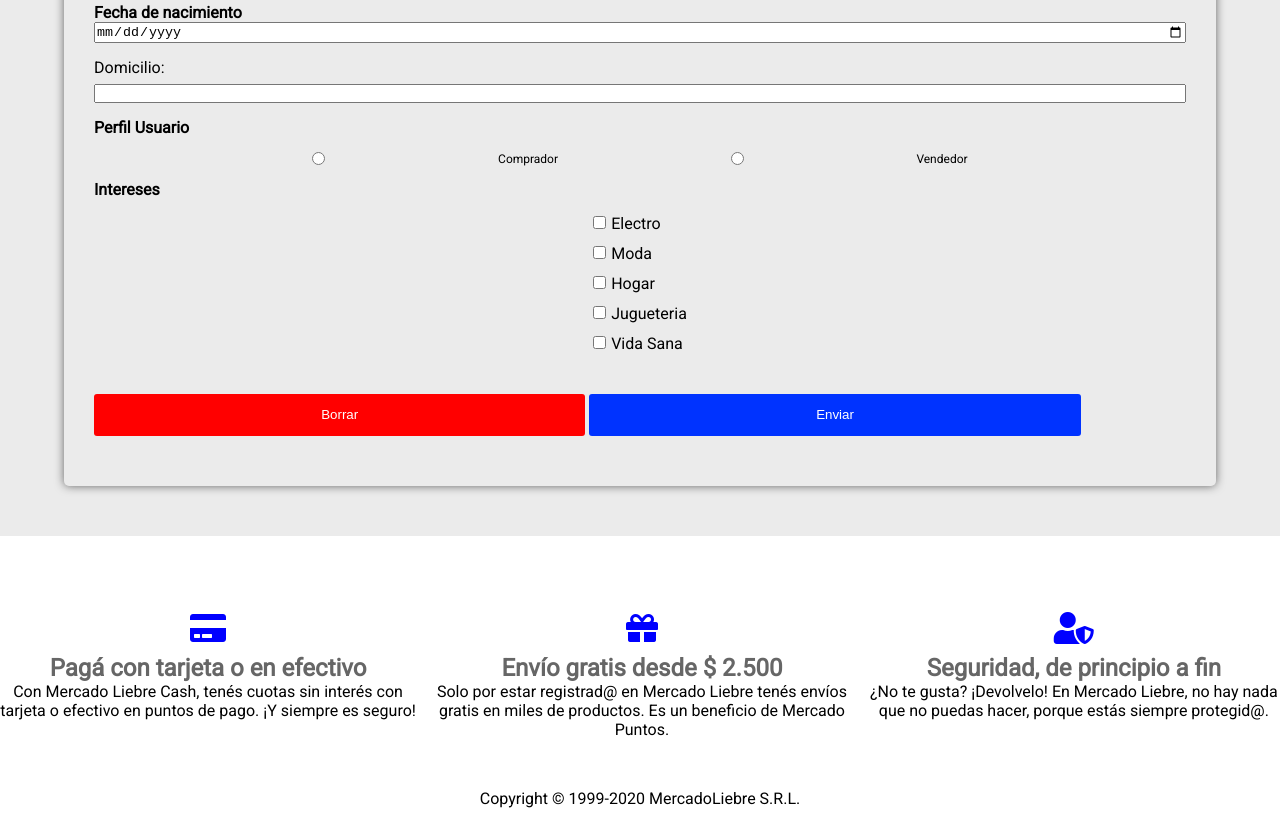
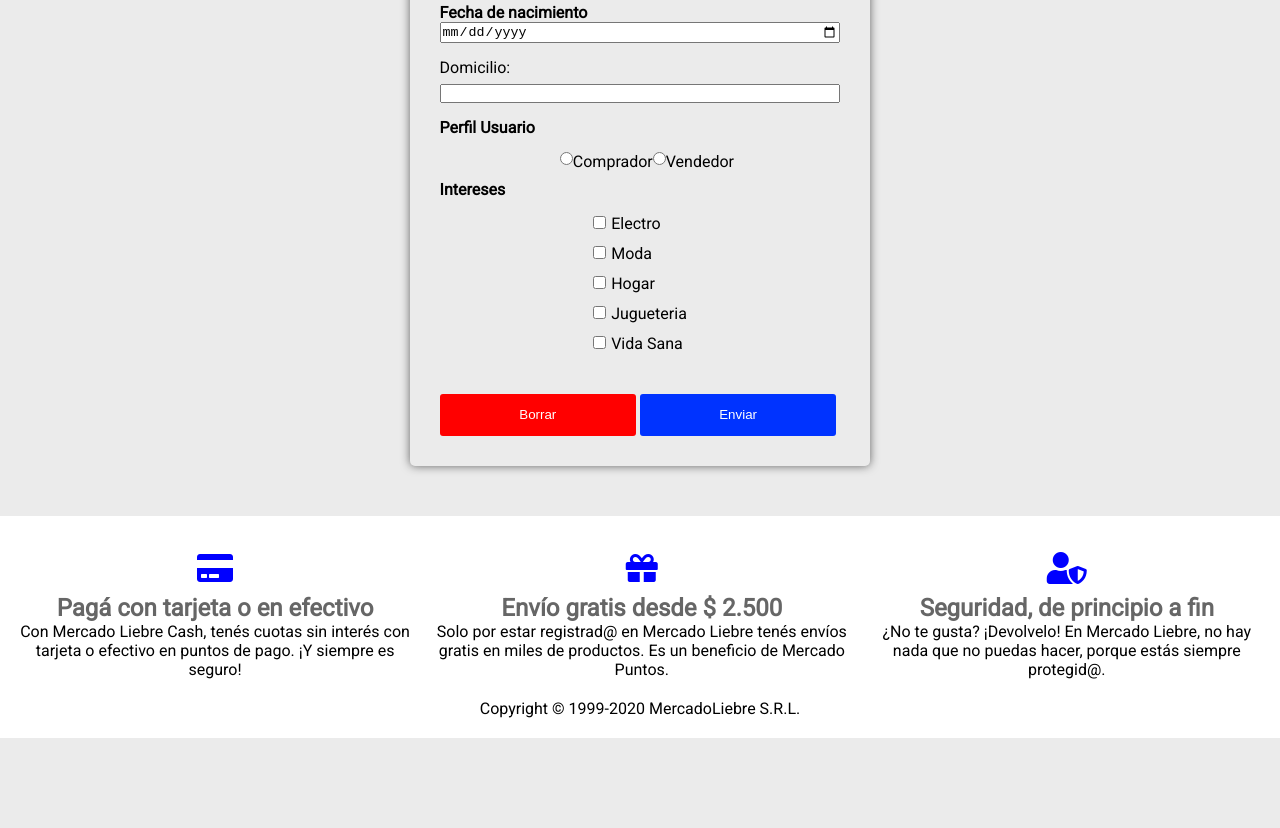
Before and after one commit to alvarocopa97/proyecto-MercadoLiebre, a website: page views/register.html in a window 1280 px wide. Shown: the part 529-1357 px from the top of the page. After the commit the page ends 1267 px from the top, so only its background shows below. Drawn offline with Linux system fonts and the light colour scheme; files that its build step writes are made by us from their sources; files whose address does not match are found by name.

Commit message:
modificando el registro y footer

```diff
--- a/public/css/register.css
+++ b/public/css/register.css
@@ -23,12 +23,13 @@
     text-align: center;
 }
 .perfil-Usuario{
-    width: 60%;
+    width: 70%;
     display: flex;
     justify-content: space-between;
     margin: auto;
     padding-top: 15px;
 }
+
 .intereses{
     padding-top: 15px;
     align-self: center;
@@ -38,16 +39,14 @@
 }
 
 /*=== CSS a los botones ===*/
-.buttons .button {
-    width: 45%;
-}
+
 .button {
     margin-top: 30px;
-    margin-bottom: 20px;
     color: white;
     border: none;
     padding: 1em;
     border-radius: 3px;
+    width: 49%;
 }
 .btnBorrar{
     background-color: red;
@@ -55,3 +54,16 @@
 .btnEnviar{
     background-color: rgb(0, 51, 255);
 }
+
+@media (min-width: 361px){
+
+}
+
+@media (min-width: 769px){
+    .formulario{
+        width: 40%;
+    }
+    .perfil-Usuario {
+        width: 40%;
+    }
+}
--- a/public/css/styles.css
+++ b/public/css/styles.css
@@ -194,14 +194,19 @@
     text-align: center;
 }
 #pieDePagina{
-    margin-bottom: 50px;
+    margin: 10px;
     text-align: center;
 }
 footer .fas{
     color: blue;
     font-size: 2em;
     margin-bottom: 10px;
-    margin-top: 60px;
+}
+.cajas-footer{
+    padding: 10px;
+}
+.cajas-footer:hover{
+    box-shadow:0px 0px 5px 0px #000;
 }
 @media (min-width: 361px){
     article .description{
--- a/views/register.html
+++ b/views/register.html
@@ -62,8 +62,8 @@
 
                     <h4>Perfil Usuario</h4>
                     <div class="perfil-Usuario">
-                        <input type="radio" name="perfil" value="Comprador"><p>Comprador</p>
-                        <input type="radio" name="perfil" value="Vendedor"><p>Vendedor</p>
+                        <input type="radio" name="perfil" value="Comprador">Comprador
+                        <input type="radio" name="perfil" value="Vendedor">Vendedor
                     </div>
                     <h4>Intereses</h4>
                     <div class="intereses">
@@ -82,19 +82,19 @@
         </main>
         <footer>
             <div id="pieDePagina">
-                <div>
+                <div class="cajas-footer">
                     <i class="fas fa-credit-card"></i>
                     <h3>Pagá con tarjeta o en efectivo</h3>
                     <span>Con Mercado Liebre Cash, tenés cuotas sin interés con tarjeta o efectivo en
                         puntos de pago. ¡Y siempre es seguro! </span>
                 </div>
-                <div>
+                <div class="cajas-footer">
                     <i class="fas fa-gift"></i>
                     <h3>Envío gratis desde $ 2.500</h3>
                     <span>Solo por estar registrad@ en Mercado Liebre tenés envíos gratis en miles de
                         productos. Es un beneficio de Mercado Puntos. </span>
                 </div>
-                <div>
+                <div class="cajas-footer">
                     <i class="fas fa-user-shield"></i>
                     <h3>Seguridad, de principio a fin</h3>
                     <span>¿No te gusta? ¡Devolvelo! En Mercado Liebre, no hay nada que no puedas hacer,
```
